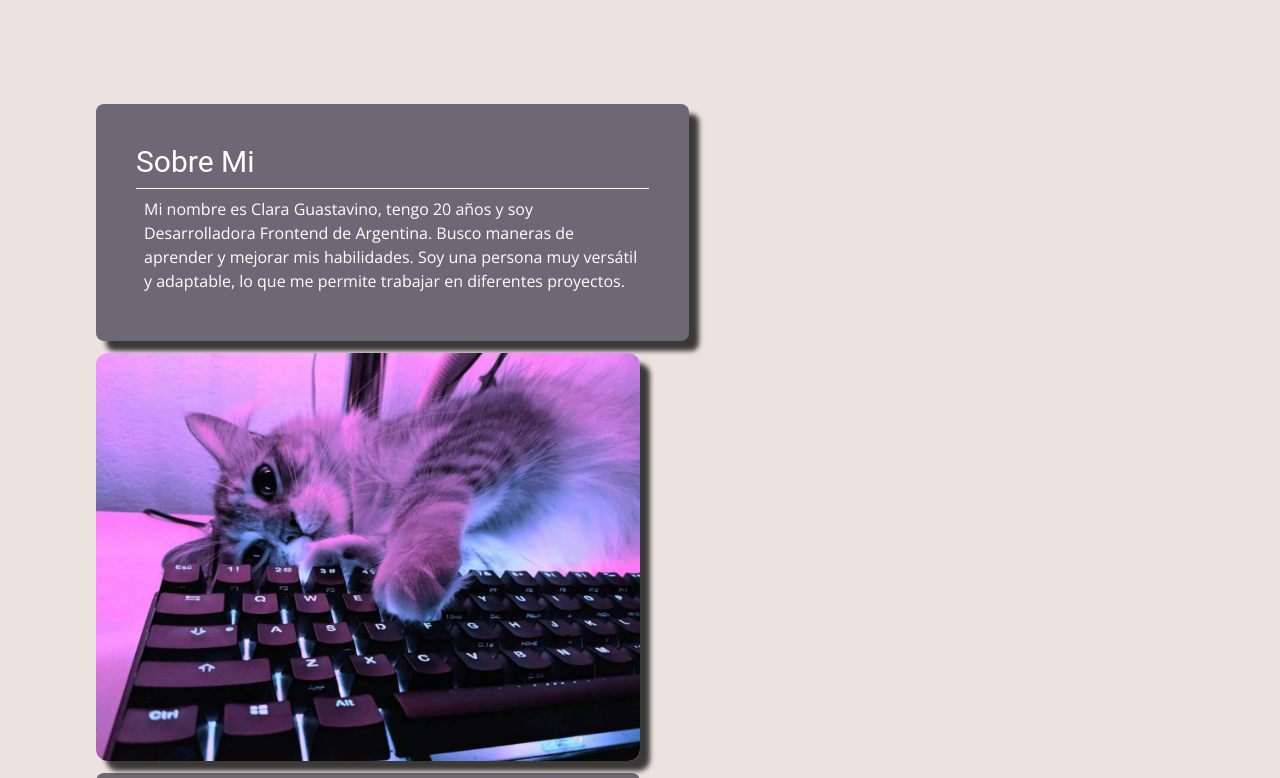
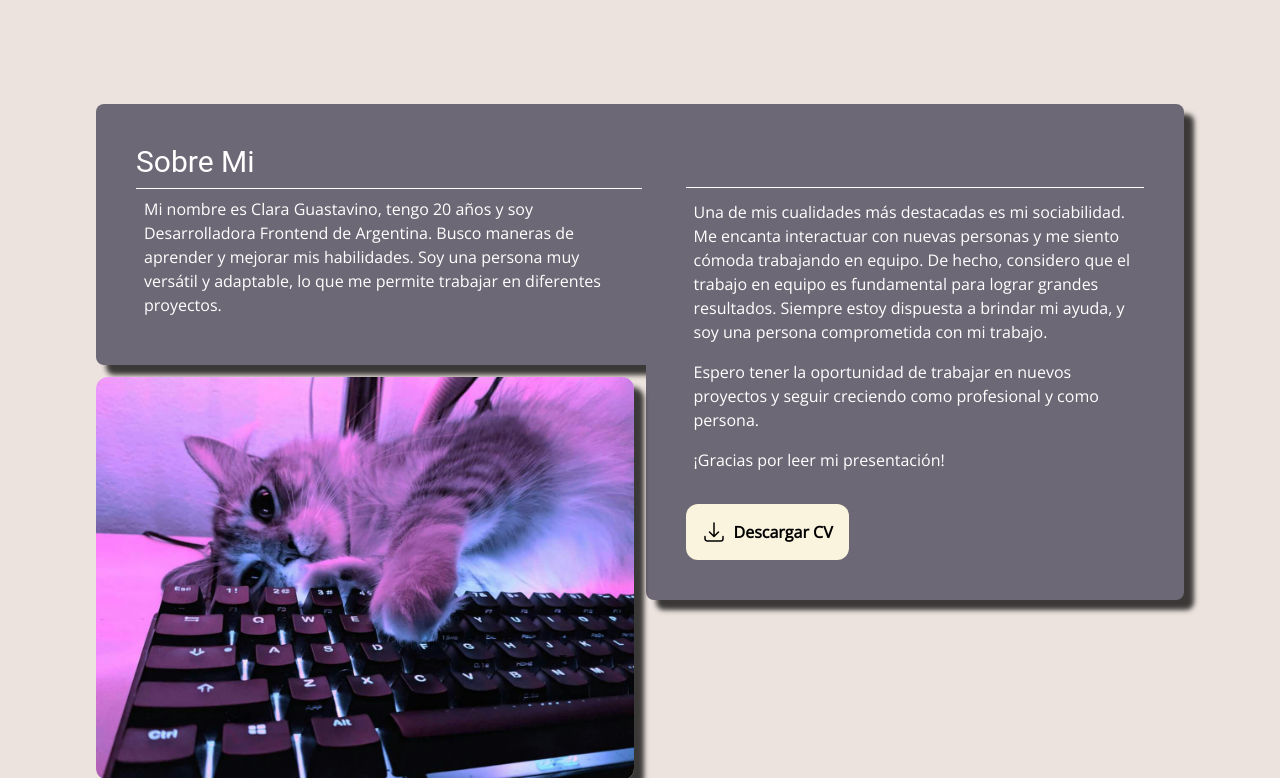
Before and after one commit to ClaraGuasta/Portfolio, a React (Create React App) app: page / in a window 1280 px wide. Shown: the part 802-1580 px from the top of the page. Built offline with nearby package versions, Linux system fonts and the light colour scheme.

Commit message:
fix about component

```diff
--- a/src/components/About.js
+++ b/src/components/About.js
@@ -9,7 +9,7 @@ function About() {
     setClick(!isClicked)
   })
   return(
-    <section className="flex gap-3 justify-center m-9 lg:m-24 flex-col" id="about">
+    <section className="flex lg:flex-row gap-3 justify-center m-9 lg:m-24 flex-col" id="about">
       <div className="flex lg:flex-col lg:w-1/2 gap-3 text-white">
         <div className='bg-[#6d6875] w-[109%] h-fit rounded-lg p-6 lg:p-10 shadow-ls'>
           <h2 className='text-2xl lg:text-3xl border-b border-white pb-2'>Sobre Mi</h2>
```
